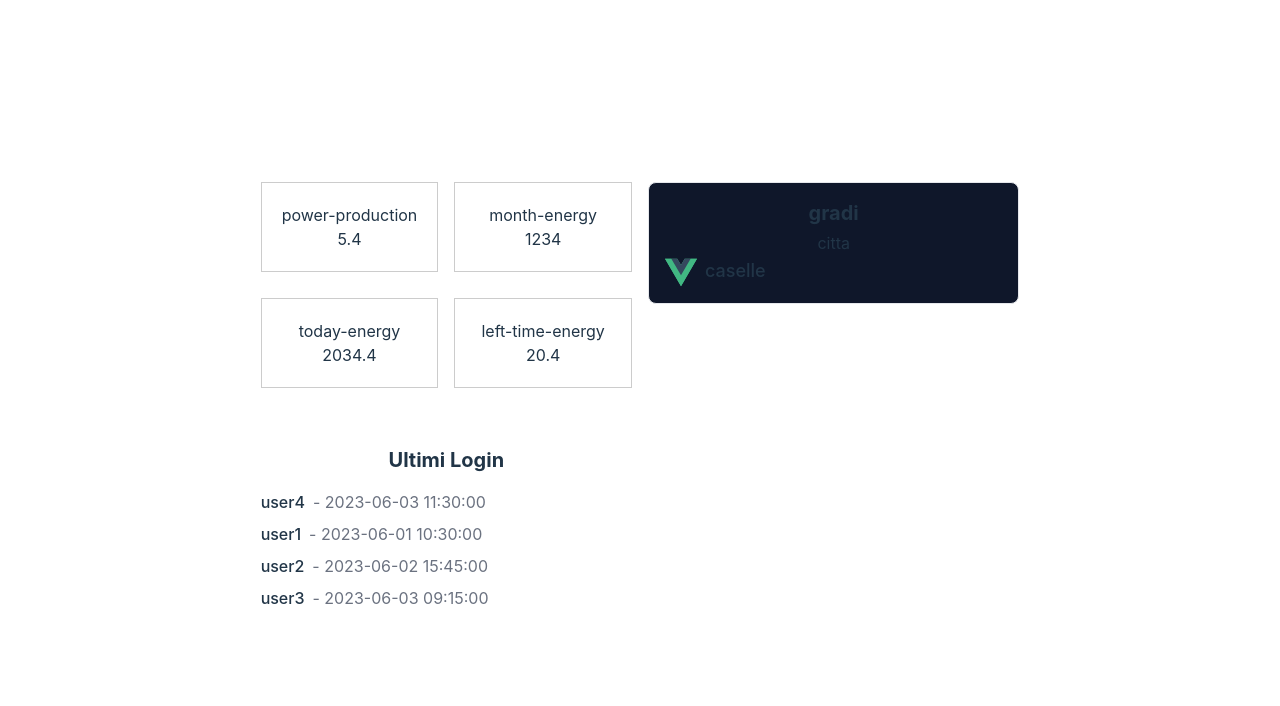
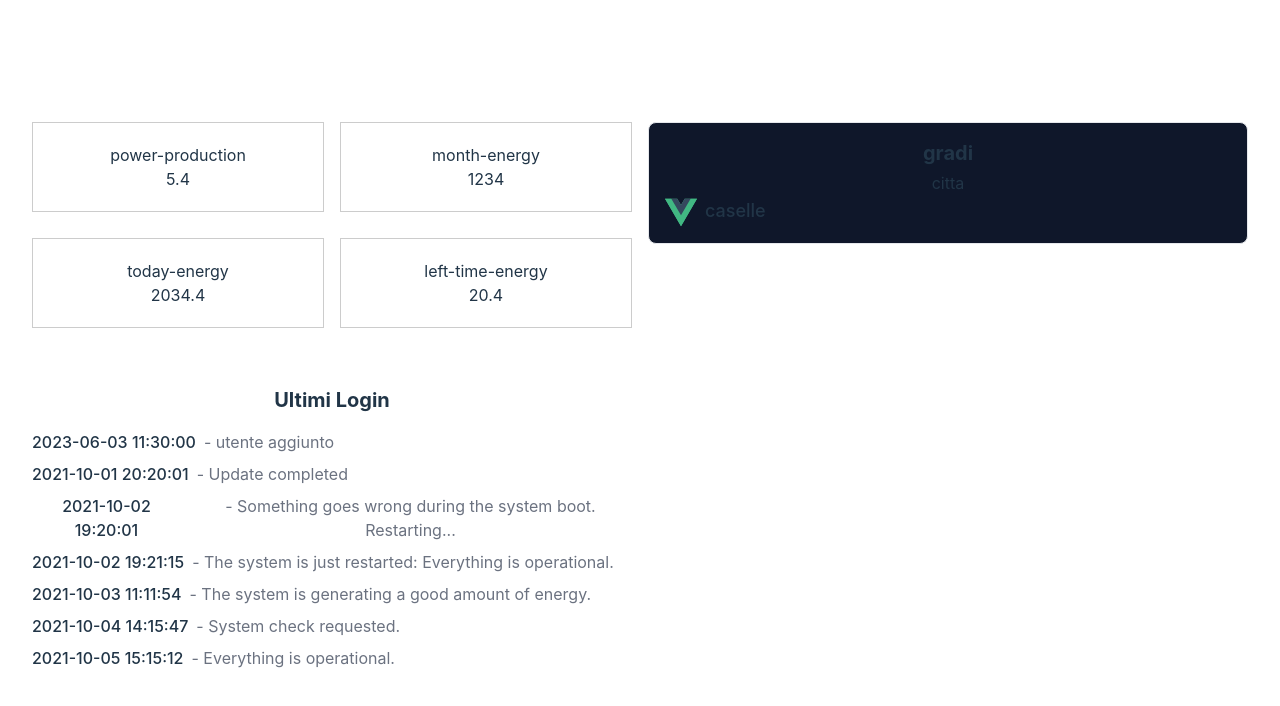
Before and after one commit to mattiacaprioli/dashboard-pomelia-vue, a Vue app: page / in a window 1280 px wide. Shown: the top 706 px of the page. Built offline with nearby package versions, Linux system fonts and the light colour scheme; the HTML template or start-up script is replaced by a standard one.

Commit message:
modifiche logica loginItem

```diff
--- a/src/components/Dashboard.vue
+++ b/src/components/Dashboard.vue
@@ -8,7 +8,6 @@
 
 <script>
 import Box from './Box.vue';
-import axios from 'axios';
 import dataService from '../services/dataService'
 
 export default {
--- a/src/components/LoginItem.vue
+++ b/src/components/LoginItem.vue
@@ -1,7 +1,7 @@
 <template>
     <li class="mb-2 flex items-center">
-      <span class="font-medium mr-2">{{ login.username }}</span>
-      <span class="text-gray-500">- {{ login.timestamp }}</span>
+      <span class="font-medium mr-2">{{ login.date }}</span>
+      <span class="text-gray-500">- {{ login.text }}</span>
     </li>
   </template>
 
--- a/src/components/LoginList.vue
+++ b/src/components/LoginList.vue
@@ -11,6 +11,8 @@
 
 <script>
 import LoginItem from './LoginItem.vue';
+import dataService from '../services/dataService';
+import axios from 'axios';
 
 export default {
   components: {
@@ -23,32 +25,22 @@ export default {
   },
   methods: {
     fetchLogins() {
-      // Effettua la chiamata API per ottenere i dati dei login più recenti
-      // e aggiorna la variabile logins con i dati ricevuti
-      // Esempio:
-      // axios.get('/api/logins')
-      //   .then(response => {
-      //     this.logins = response.data;
-      //   })
-      //   .catch(error => {
-      //     console.error(error);
-      //   });
-
-      // Esempio di dati di login da utilizzare durante lo sviluppo:
-      this.logins = [
-        { id: 1, username: 'user1', timestamp: '2023-06-01 10:30:00' },
-        { id: 2, username: 'user2', timestamp: '2023-06-02 15:45:00' },
-        { id: 3, username: 'user3', timestamp: '2023-06-03 09:15:00' },
-        // ...
-      ];
+      // Effettua la chiamata API per ottenere i dati dei login dal file JSON
+      axios.get('../../solar-panels.json')
+        .then(response => {
+          this.logins = response.data.logs;
+        })
+        .catch(error => {
+          console.error(error);
+        });
     },
     addLogin(loginData) {
       // Aggiunge un nuovo login alla lista degli ultimi login
       // Utilizza i dati del nuovo login per creare un oggetto da inserire nella lista
       const newLogin = {
-        id: loginData.id,
-        username: loginData.username,
-        timestamp: loginData.timestamp
+        date: loginData.date,
+        text: loginData.text,
+        type: loginData.type
       };
 
       // Aggiungi il nuovo login all'inizio dell'array logins
@@ -61,9 +53,9 @@ export default {
     // Esempio di aggiunta di un nuovo login dopo 5 secondi (simulazione di un login effettuato)
     setTimeout(() => {
       const newLoginData = {
-        id: 4,
-        username: 'user4',
-        timestamp: '2023-06-03 11:30:00'
+        date: '2023-06-03 11:30:00',
+        text: 'utente aggiunto',
+        type: 'info'
       };
       this.addLogin(newLoginData);
     }, 5000);
```
Also changed, not shown: solar-panels.json (indentation only).
